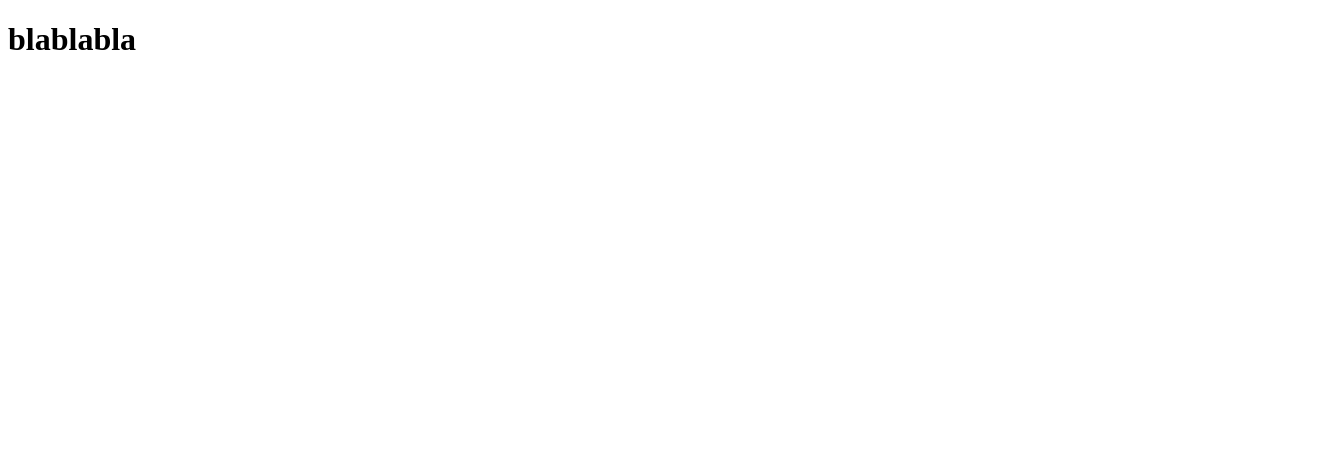
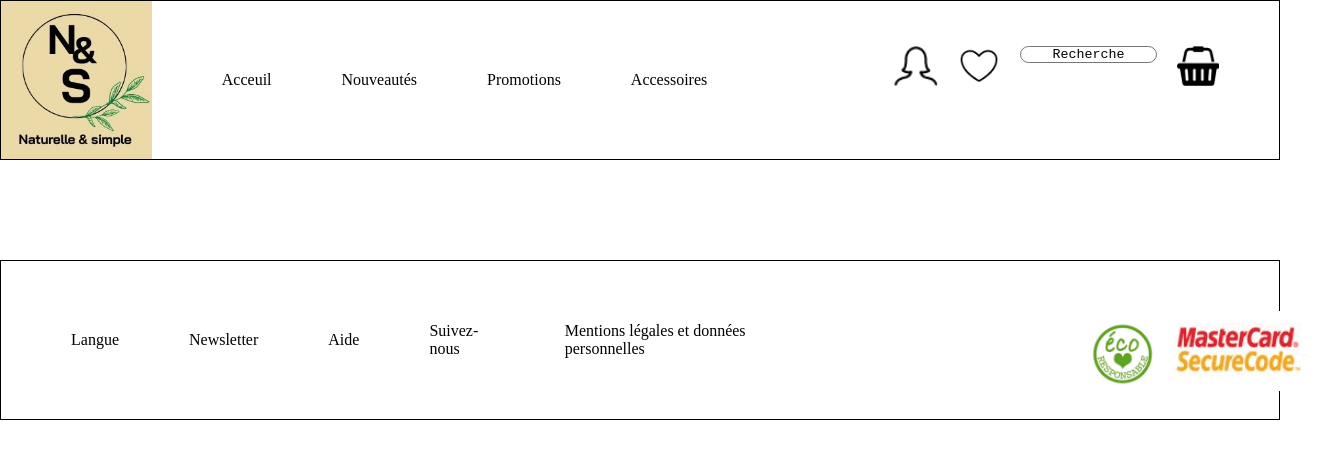
Before and after one commit to Lisadep/N-S, a plain HTML site: page index.html in a window 1280 px wide. Shown: the whole page, 1320 px wide, since content can reach past the window. Drawn offline with Linux system fonts and the light colour scheme.

Commit message:
Création header/footer

```diff
--- a/index.html
+++ b/index.html
@@ -4,9 +4,34 @@
     <meta charset="UTF-8">
     <meta http-equiv="X-UA-Compatible" content="IE=edge">
     <meta name="viewport" content="width=device-width, initial-scale=1.0">
-    <title>Gigit</title>
+    <title>Document</title>
+    <link rel="stylesheet" href="style.css">
 </head>
 <body>
-    <h1>blablabla</h1>
+<header>
+    <img src="Images/Logo.png" alt="Logo N & S">
+    <li><a href="">Acceuil</a></li>
+    <li><a href="">Nouveautés</a></li>
+    <li><a href="">Promotions</a></li>
+    <li><a href="">Accessoires</a></li>
+    <div class="Form">
+        <div class="Formu"> <a href=""> <img class="Icone" src="Images/Profil.png" alt="Icône profil"> </a></div>
+        <div class="Formu"> <a href=""> <img class="Icone" src="Images/Favoris.png" alt="Icône favoris"> </a></div>
+        <form action="Formulaire" method="post">
+            <textarea rows="1" cols="15">Recherche</textarea>
+        </form>
+        <div class="Formu"><a href=""> <img class="Icone" src="Images/Panier.png" alt=""> </a></div>
+    </div>
+</header>
+
+<footer>
+    <li><a href="">Langue</a></li>
+    <li><a href="">Newsletter</a></li>
+    <li><a href="">Aide</a></li>
+    <li><a href="">Suivez-nous</a></li>
+    <li><a href="">Mentions légales et données personnelles</a></li>
+    <div class="Labels"><img class="Lab" src="Images/Eco.png" alt="Label eco-responsable">
+        <img class="Lab" src="Images/Sec.png" alt="Label Secure Code"></div>
+</footer>
 </body>
 </html>
--- /dev/null
+++ b/style.css
@@ -0,0 +1,63 @@
+* {
+    margin: 0;
+    padding: 0;
+    box-sizing: border-box;
+}
+*:focus {
+    outline: none;
+    }
+
+header {
+    width: 100%;
+	height: 20vh;
+    border: 1px solid black;
+    display: flex;
+}
+li {
+    display: flex;
+    align-items: center;
+    margin-left: 70px;
+}
+a   {
+    text-decoration:none;
+    color: black;
+}
+header .Form {
+    display: flex;
+    justify-content: flex-end;
+    width: 100%;
+	height: 5vh;
+    margin-right: 50px;
+    margin-top: 35px;
+}
+textarea {
+    border-radius: 15px;
+    text-align: center;
+    resize: none;
+}
+header .Formu, Form {
+    padding: 10px;
+}
+.Icone {
+    width: 100%;
+	height: 5vh;
+}
+
+/* FOOTER */
+
+footer {
+    margin-top: 100px;
+    width: 100%;
+	height: 20vh;
+    border: 1px solid black;
+    display: flex;
+}
+.Lab {
+    width: 100%;
+	height: 10vh;
+}
+footer .Labels {
+    display: flex;
+    margin-left: 300px;
+    margin-top: 50px;
+}
```
Also changed, not shown: Images/Eco.png (added), Images/Favoris.png (added), Images/Logo.png (added), Images/Panier.png (added), Images/Profil.png (added), Images/Recherche.png (added), Images/Sec.png (added).
